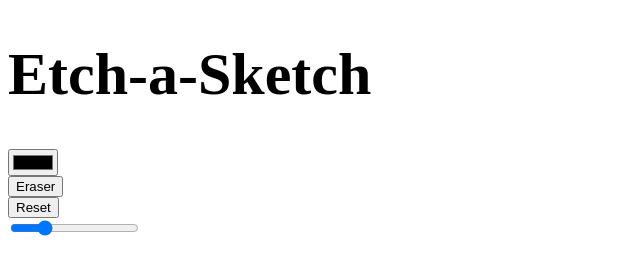
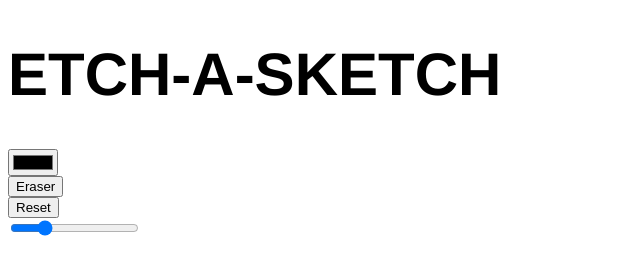
Before and after one commit to dustineilers/etch-a-sketch, a plain HTML site: page index.html in a window 1280 px wide. Shown: the whole page, without its empty margins (0-640 px from the left). Drawn offline with Linux system fonts and the light colour scheme.

Commit message:
Changes header font family

```diff
--- a/styles.css
+++ b/styles.css
@@ -1,6 +1,8 @@
 .header {
     justify-content: center;
-    font-size: 30px
+    font-size: 30px;
+    font-family: Helvetica, sans-serif;
+    text-transform: uppercase;
 }
 
 .content {
```
